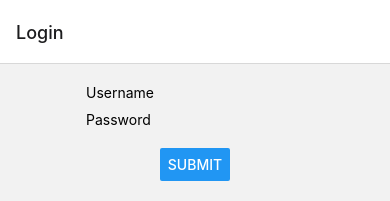
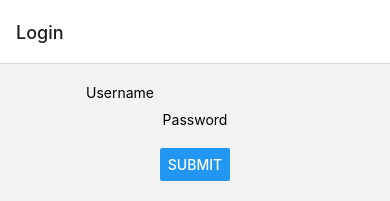
Before and after one commit to naseelemak/rndemo, a React Native app: screen /Login in a window 390 px wide. Shown: the top 201 px of the page. Built offline with nearby package versions, Linux system fonts and the light colour scheme; what mobx-persist-store would draw is missing.

Commit message:
Update LoginScreen styles

```diff
--- a/src/common/setup/Routes.js
+++ b/src/common/setup/Routes.js
@@ -11,7 +11,6 @@ const Stack = createNativeStackNavigator();
 
 const Routes = () => {
   const { authStore } = useStore().rootStore;
-  console.log('isLoading', authStore.isLoading);
 
   return (
     <NavigationContainer>
--- a/src/screens/Login/LoginScreen.js
+++ b/src/screens/Login/LoginScreen.js
@@ -11,6 +11,10 @@ const styles = StyleSheet.create({
     paddingTop: 20,
     paddingHorizontal: 10,
     alignItems: 'center',
+  },
+  textInput: {
+    width: '100%',
+    textAlign: 'center',
   },
 });
 
@@ -28,24 +32,21 @@ const LoginScreen = () => {
 
   return (
     <View style={styles.container}>
-      <View>
       <TextInput
         placeholder="Username"
         onChangeText={(text) => setUsernameText(text)}
         autoCapitalize="none"
         value={usernameText}
       />
-      </View>
       <View style={{ paddingVertical: 5 }} />
-      <View>
       <TextInput
         placeholder="Password"
         onChangeText={(text) => setPasswordText(text)}
         secureTextEntry={true}
         autoCapitalize="none"
         value={passwordText}
+        style={styles.textInput}
       />
-      </View>
       <View style={{ paddingVertical: 10 }} />
       <Button
         title="Submit"
```
Lines whose indentation alone changed are shown as unchanged.
